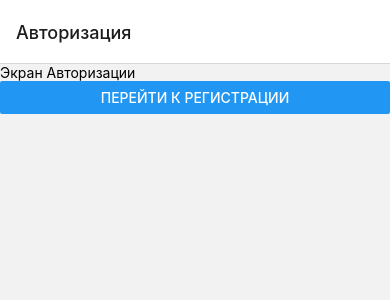
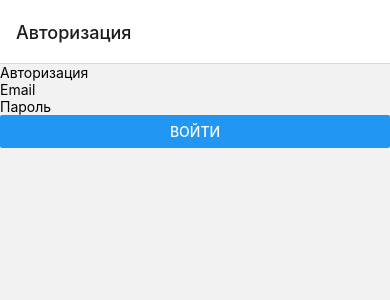
Before and after one commit to mqpanda/todo-app-native, a React Native app: screen / in a window 390 px wide. Shown: the top 300 px of the page. Built offline with nearby package versions, Linux system fonts and the light colour scheme.

Commit message:
feat: add simple login

```diff
--- a/package.json
+++ b/package.json
@@ -19,7 +19,8 @@
     "react-native-gesture-handler": "^2.13.4",
     "react-native-reanimated": "^3.5.4",
     "react-native-safe-area-context": "^4.7.4",
-    "react-native-screens": "^3.27.0"
+    "react-native-screens": "^3.27.0",
+    "react-native-toast-message": "^2.1.7"
   },
   "devDependencies": {
     "@babel/core": "^7.20.0"
--- a/screens/AuthorizationScreen.js
+++ b/screens/AuthorizationScreen.js
@@ -1,14 +1,48 @@
-import React from 'react';
-import { View, Text, Button } from 'react-native';
+import React, { useState } from 'react';
+import { View, Text, TextInput, Button } from 'react-native';
 
 function AuthorizationScreen({ navigation }) {
+  const [email, setEmail] = useState('');
+  const [password, setPassword] = useState('');
+
+  const handleLogin = async () => {
+    try {
+      const response = await fetch('http://localhost:4444/login', {
+        method: 'POST',
+        headers: {
+          'Content-Type': 'application/json',
+        },
+        body: JSON.stringify({ email, password }),
+      });
+
+      if (response.ok) {
+        const data = await response.json();
+        // Сохраните токен и информацию о пользователе, полученные из ответа, в состоянии или хранилище
+        // Пример: AsyncStorage или Context API
+
+        // Перейдите на другую страницу после успешной авторизации
+        // navigation.navigate('RegistrationScreen');
+        console.log('Auth ok');
+      } else {
+        // Выведите сообщение об ошибке
+        console.log('Authentication failed');
+      }
+    } catch (error) {
+      console.error('Error:', error);
+    }
+  };
+
   return (
     <View>
-      <Text>Экран Авторизации</Text>
-      <Button
-        title="Перейти к Регистрации"
-        onPress={() => navigation.navigate('Регистрация')}
+      <Text>Авторизация</Text>
+      <TextInput placeholder="Email" value={email} onChangeText={setEmail} />
+      <TextInput
+        placeholder="Пароль"
+        secureTextEntry
+        value={password}
+        onChangeText={setPassword}
       />
+      <Button title="Войти" onPress={handleLogin} />
     </View>
   );
 }
--- a/screens/RegistrationScreen.js
+++ b/screens/RegistrationScreen.js
@@ -1,6 +1,27 @@
 // RegistrationScreen.js
 import React, { useState } from 'react';
 import { View, Text, TextInput, Button } from 'react-native';
+import Toast from 'react-native-toast-message';
+
+export const showSuccessNotification = (message) => {
+  Toast.show({
+    type: 'success',
+    position: 'top',
+    text1: 'Успех',
+    text2: message,
+    visibilityTime: 3000,
+  });
+};
+
+export const showErrorNotification = (message) => {
+  Toast.show({
+    type: 'error',
+    position: 'top',
+    text1: 'Ошибка',
+    text2: message,
+    visibilityTime: 3000,
+  });
+};
 
 function RegistrationScreen() {
   const [username, setUsername] = useState('');
@@ -8,7 +29,6 @@
   const [password, setPassword] = useState('');
 
   const handleRegistration = async () => {
-    // Отправьте запрос на сервер для регистрации пользователя
     try {
       const response = await fetch('http://localhost:4444/register', {
         method: 'POST',
@@ -19,13 +39,14 @@
       });
 
       if (response.ok) {
-        // Регистрация прошла успешно
+        showSuccessNotification('Регистрация прошла успешно');
         console.log('User registered successfully');
       } else {
-        // Ошибка регистрации
+        showErrorNotification('Ошибка регистрации');
         console.log('Registration failed');
       }
     } catch (error) {
+      showErrorNotification('Ошибка сети');
       console.error('Error:', error);
     }
   };
```
Also changed, not shown: Notification.js (added, +21 -0 lines), 1 other file (tests, documents, lock files or other folders).
